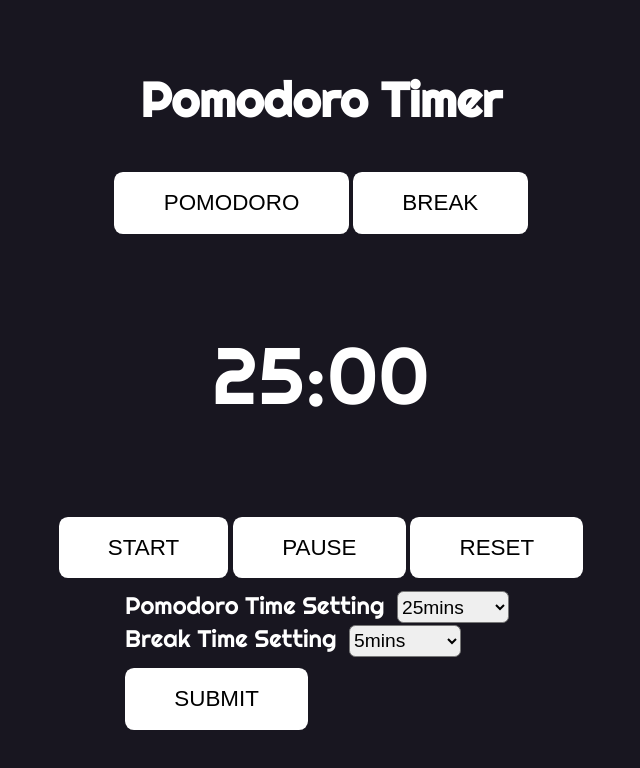
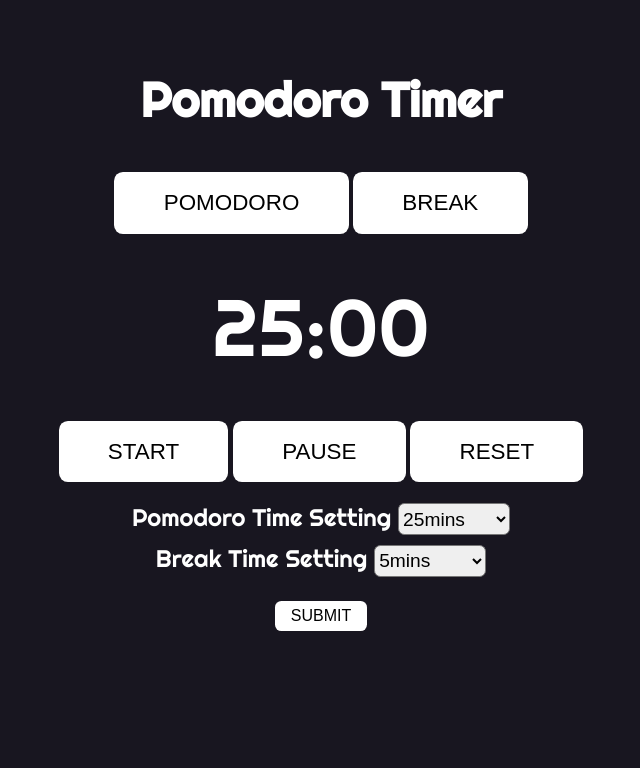
Before and after one commit to Abbbyccc/FAC_Project_Pomodoro_timer, a plain HTML site: page index.html in a window 1280 px wide. Shown: the whole page, without its empty margins (319-959 px from the left). Drawn offline with Linux system fonts and the light colour scheme.

Commit message:
adjust styling

```diff
--- a/index.html
+++ b/index.html
@@ -34,7 +34,8 @@
 
         <div class="time-setting-container">
             <form action="submit" id="time-form">
-                <label for=""> Pomodoro Time Setting</label>
+                <div>
+                    <label for=""> Pomodoro Time Setting
                         <select id="timer-setting" name="timers">
                             <option value="25">25mins</option>
                             <option value="30">30mins</option>
@@ -44,10 +45,11 @@
                             <option value="50">50mins</option>
                             <option value="55">55mins</option>
                             <option value="60">60mins</option>
+                    </label>
                     </select><br>
-                <!-- <button id="pomodoro-setting">submit</button><br> -->
-
-                <label for="">Break Time Setting</label>
+                </div>
+                <div>
+                    <label for="">Break Time Setting
                         <select id="break-timer-setting" name="break-timer">
                             <option value="5">5mins</option>
                             <option value="10">10mins</option>
@@ -56,6 +58,8 @@
                             <option value="25">25mins</option>
                             <option value="30">30mins</option>
                         </select><br>
+                    </label>
+                </div>
                 <button id="time-setting">submit</button><br>
             </form>
         </div>
--- a/style.css
+++ b/style.css
@@ -23,7 +23,7 @@ h1 {
 .display-container>p {
     font-size: 5rem;
     color: #FFFFFF;
-    padding: 0;
+    margin: 2rem 0;
 }
 
 label {
@@ -48,11 +48,13 @@ button:hover {
     transition: background .3s 0.1s;
 }
 
-#pomodoro-setting,
-#break-setting {
+
+#time-setting {
     margin: 0.2em 0;
     padding: .4em 1em;
     font-size: 1rem;
+    text-align: center;
+    margin-top: 1.5em;
 }
 
 select {
@@ -62,7 +64,13 @@ select {
     border-radius: 0.4rem;
 }
 
+
 form>* {
-    margin-right: 0.5rem;
+    margin-top: 0.5rem;
+}
 
+form {
+    display: flex;
+    flex-direction: column;
+    align-items: center;
 }
```
Lines whose indentation alone changed are shown as unchanged.
